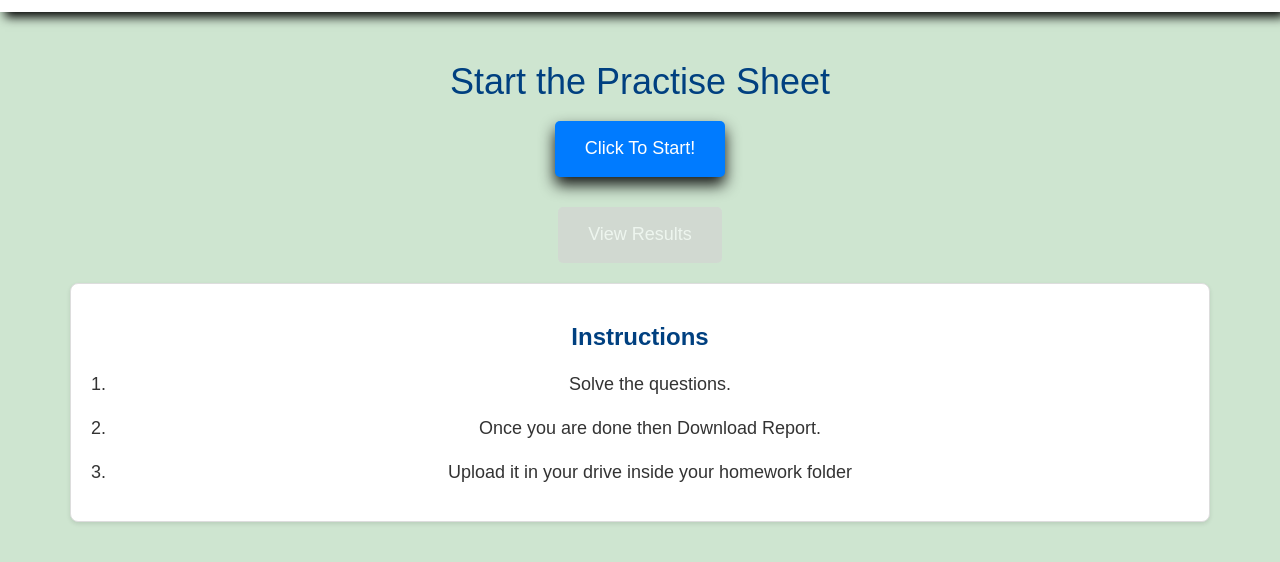
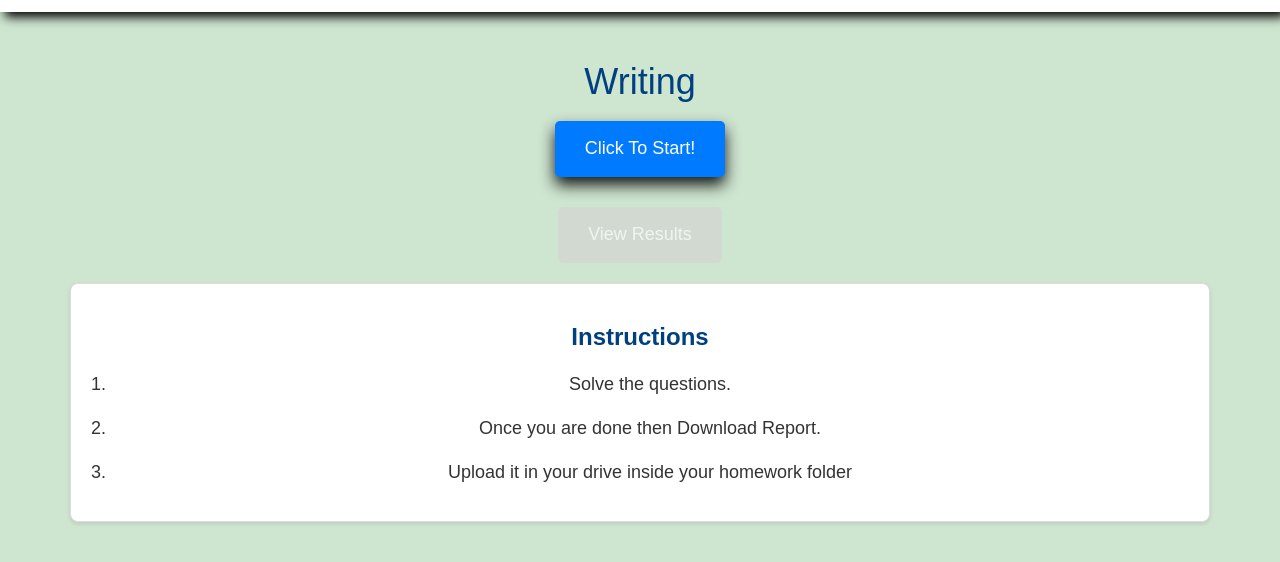
Before and after one commit to waytosucceed/G9M2Eng_Writing, a plain HTML site: page index.html in a window 1280 px wide. Shown: the part 64-626 px from the top of the page. Drawn offline with nearby package versions, Linux system fonts and the light colour scheme.

Commit message:
Update index.html

```diff
--- a/index.html
+++ b/index.html
@@ -198,7 +198,7 @@
       <img src="./assests/logo/header.png" alt="Header" class="header-image" />
     </header>
     <main class="container">
-      <h1 class="text-center">Start the Practise Sheet</h1>
+      <h1 class="text-center">Writing</h1>
 
       <div id="buttonContainer" class="text-center"></div>
       <div class="text-center">
```
